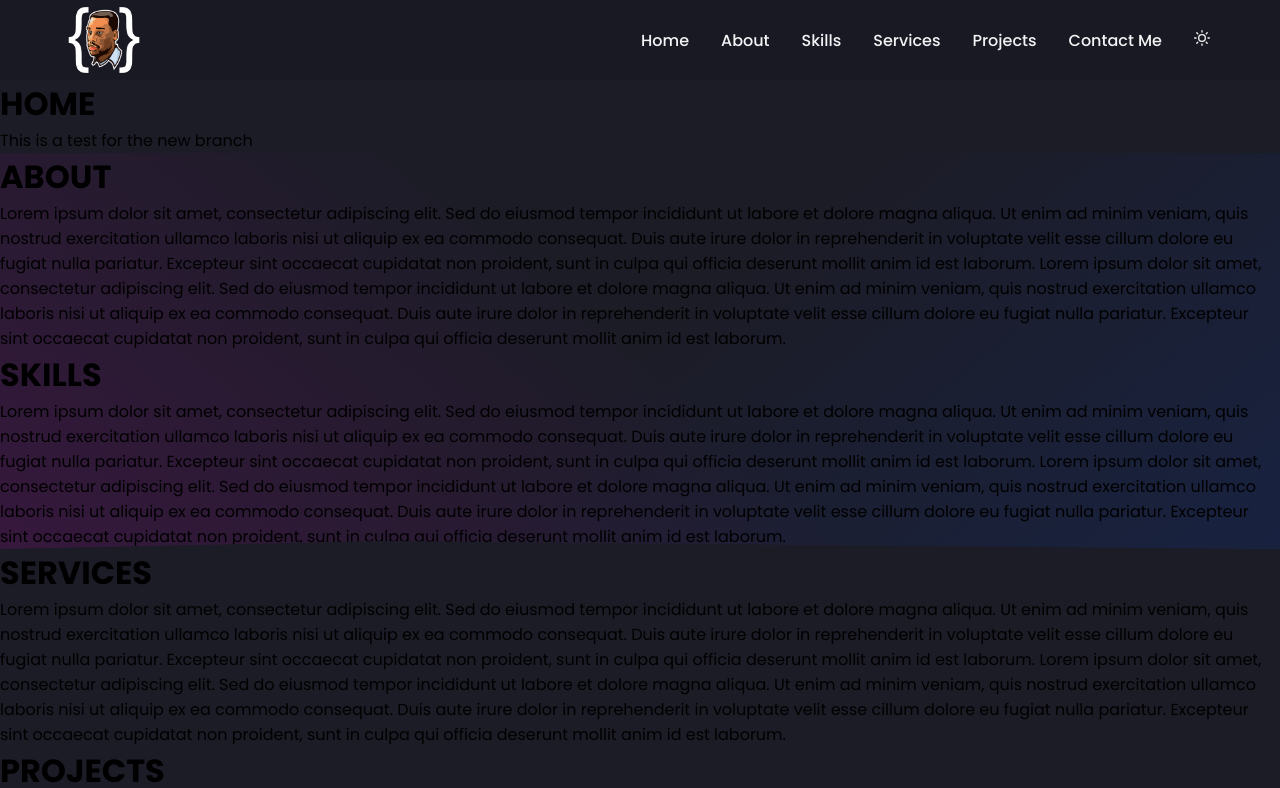
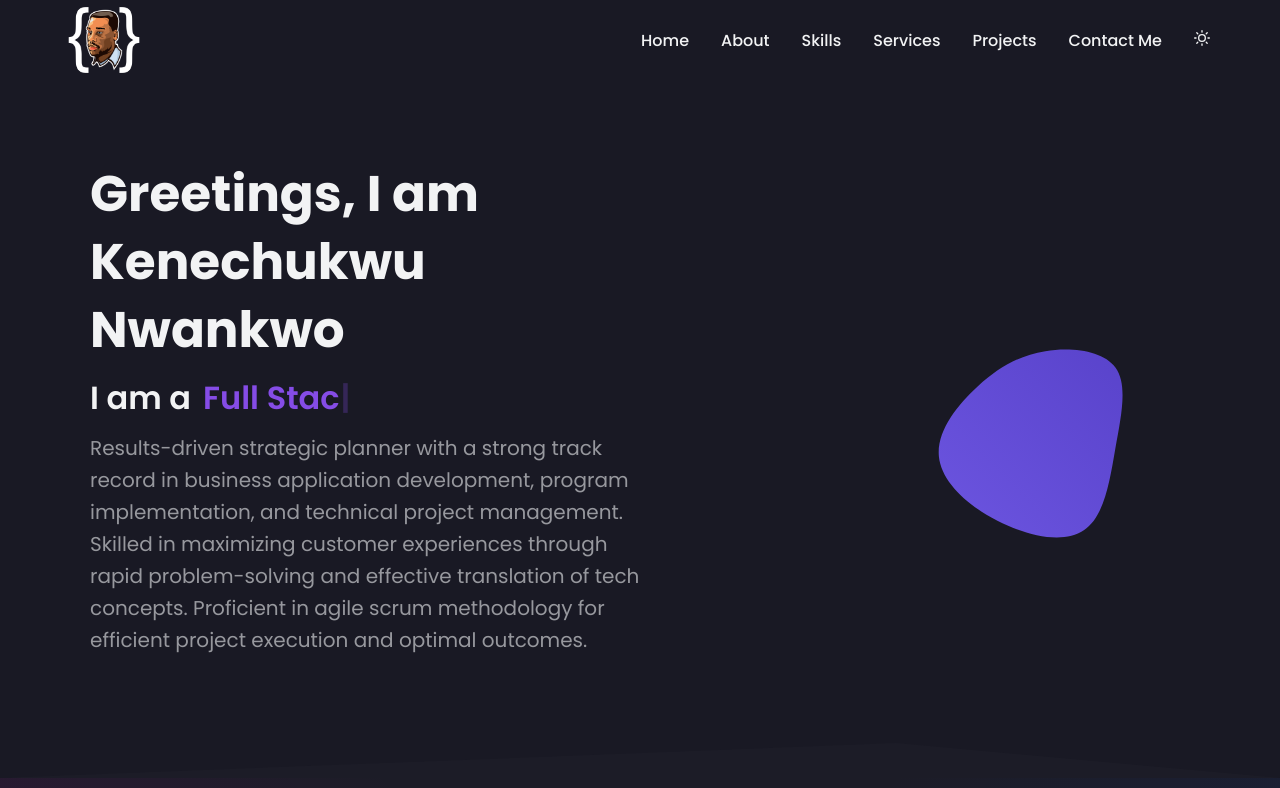
Before and after one commit to kin018/kin018dev, a React (Create React App) app in the folder portfolio/: page / in a window 1280 px wide. Shown: the top 788 px of the page. Built offline with nearby package versions, Linux system fonts and the light colour scheme.

Commit message:
Updated Home Component with StyleComponents, refreshed Portfolio Data, integrated Typewriter-effect package, and currently exploring Blob options.

```diff
--- a/portfolio/src/components/Blob.jsx
+++ b/portfolio/src/components/Blob.jsx
@@ -10,7 +10,7 @@ function Blob() {
       {/* Blob was created using https://www.softr.io/tools/svg-shape-generator */}
 
       {/* Blob design 1 */}
-      {/* <svg
+      <svg
         id="sw-js-blob-svg"
         viewBox="0 0 100 100"
         xmlns="http://www.w3.org/2000/svg"
@@ -35,13 +35,14 @@ function Blob() {
             </linearGradient>
           </mask>
         </defs>
+
         <path
           fill="url(#sw-gradient)"
           d="M25.2,-20.6C29.3,-14.9,27.1,-4.6,25.1,6.4C23.2,17.4,21.4,29.1,14.6,33.6C7.8,38.2,-4.1,35.6,-14.2,30.4C-24.4,25.2,-32.9,17.3,-33.7,9C-34.5,0.7,-27.7,-8,-20.8,-14.3C-13.9,-20.7,-7,-24.7,1.8,-26.1C10.5,-27.5,21,-26.3,25.2,-20.6Z"
           transform="translate(50 50)"
           strokeWidth="0"
         ></path>
-      </svg> */}
+      </svg>
 
       {/* Blob design 2 */}
       {/* <svg
--- a/portfolio/src/components/Home.jsx
+++ b/portfolio/src/components/Home.jsx
@@ -1,16 +1,49 @@
 import React from 'react';
 //import SocialMedia from './SocialMedia';
 import Blob from './Blob';
+import { Bio } from '../data/PortfolioData';
+import Typewriter from 'typewriter-effect';
+import {
+  HomeMainWrapper,
+  HomeDescriptionContainer,
+  HomePictureContainer,
+  HomeMainContainer,
+  TitleName,
+  TextLoop,
+  TextSpan,
+  SubTitle,
+} from '../styledComponents/StyledComponents';
 
 function Home() {
+  const typewriterOptions = {
+    strings: Bio.roles,
+    autoStart: true,
+    loop: true,
+  };
+
   return (
-    <div>
-      <div>
-        <h1>HOME</h1>
-        <Blob />
-        {/* <SocialMedia /> */}
-        <p>This is a test for the new branch</p>
-      </div>
+    <div id="home">
+      <HomeMainContainer>
+        <HomeMainWrapper>
+          <HomeDescriptionContainer>
+            <TitleName>
+              Greetings, I am
+              <br />
+              {Bio.name}
+            </TitleName>
+            <TextLoop>
+              I am a
+              <TextSpan>
+                <Typewriter options={typewriterOptions}></Typewriter>
+              </TextSpan>
+            </TextLoop>
+            <SubTitle>{Bio.description}</SubTitle>
+          </HomeDescriptionContainer>
+          <HomePictureContainer>
+            <Blob></Blob>
+          </HomePictureContainer>
+        </HomeMainWrapper>
+      </HomeMainContainer>
     </div>
   );
 }
--- a/portfolio/src/data/PortfolioData.js
+++ b/portfolio/src/data/PortfolioData.js
@@ -4,10 +4,11 @@ export const Bio = {
     'Full Stack Developer',
     'Certified Scrum Master',
     'UI/UX Designer',
+    'QA Engineer',
     'Freelancer',
   ],
   description:
-    'Results-driven strategic planner with a proficiency in developing business applications and programs, implementing integrations, and adeptly managing technical projects. As an accomplished solutions-builder, I have a proven track record of maximizing customer and end-user experiences through rapid problem-solving and the effective translation of technological concepts. My approach is strengthened by leveraging agile scrum methodology, ensuring efficient project execution and delivering optimal outcomes.',
+    'Results-driven strategic planner with a strong track record in business application development, program implementation, and technical project management. Skilled in maximizing customer experiences through rapid problem-solving and effective translation of tech concepts. Proficient in agile scrum methodology for efficient project execution and optimal outcomes.',
 };
 
 export const skills = [
--- a/portfolio/src/styledComponents/StyledComponents.js
+++ b/portfolio/src/styledComponents/StyledComponents.js
@@ -2,7 +2,7 @@ import styled from 'styled-components';
 
 //Blob
 export const HomeBlobImg = styled.img`
-  width: 170px;
+  width: 200px;
 `;
 
 export const HomeBlobImgSVGWrapper = styled.div`
@@ -324,4 +324,129 @@ font-size: 1.2rem;
   }
 `;
 
-//Next Component
+//Home Component
+export const HomeMainContainer = styled.div`
+  display: flex;
+  justify-content: center;
+  position: relative;
+  background-color: ${({ theme }) => theme.card_light};
+  padding: 80px 30px;
+
+  @media (max-width: 960px) {
+    padding: 66px 16px;
+  }
+
+  @media (max-width: 640px) {
+    padding: 32px 16px;
+  }
+
+  z-index: 1;
+  clip-path: polygon(0 0, 100% 0, 100% 100%, 70% 95%, 0 100%);
+`;
+
+export const HomeMainWrapper = styled.div`
+  position: relative;
+  display: flex;
+  justify-content: space-between;
+  align-items: center;
+  width: 100%;
+  max-width: 1100px;
+
+  @media (max-width: 960px) {
+    flex-direction: column;
+  }
+`;
+
+export const HomeDescriptionContainer = styled.div`
+  width: 100%;
+  order: 1; // Content order on larger screens
+
+  @media (max-width: 960px) {
+    order: 2; // Content order on smaller screens
+    margin-bottom: 30px;
+    display: flex;
+    flex-direction: column;
+    align-items: center;
+  }
+
+  @media (max-width: 640px) {
+    order: 2; // Content order on smaller screens
+    margin-bottom: 30px;
+    display: flex;
+    flex-direction: column;
+    align-items: center;
+  }
+`;
+
+export const HomePictureContainer = styled.div`
+  width: 100%;
+  display: flex;
+  order: 2;
+  justify-content: end;
+  gap: 12px;
+
+  @media (max-width: 960px) {
+    order: 1;
+    justify-content: center;
+    align-items: center;
+    margin-bottom: 80px;
+  }
+
+  @media (max-width: 640px) {
+    margin-bottom: 30px;
+  }
+`;
+
+export const TitleName = styled.div`
+  font-weight: 700;
+  font-size: 50px;
+  color: ${({ theme }) => theme.text_primary};
+  line-height: 68px;
+  @media (max-width: 960px) {
+    text-align: center;
+  }
+
+  @media (max-width: 640px) {
+    font-size: 40px;
+    line-height: 48px;
+    margin-bottom: 8px;
+  }
+`;
+
+export const TextLoop = styled.div`
+  font-weight: 600;
+  font-size: 32px;
+  display: flex;
+  gap: 12px;
+  color: ${({ theme }) => theme.text_primary};
+  line-height: 68px;
+  @media (max-width: 960px) {
+    text-align: center;
+  }
+  @media (max-width: 640px) {
+    font-size: 22px;
+    line-height: 48px;
+    margin-bottom: 16px;
+  }
+`;
+
+export const TextSpan = styled.span`
+  color: ${({ theme }) => theme.primary};
+  cursor: pointer;
+`;
+
+export const SubTitle = styled.div`
+  font-size: 20px;
+  line-height: 32px;
+  margin-bottom: 42px;
+  color: ${({ theme }) => theme.text_primary + 95};
+
+  @media (max-width: 960px) {
+    text-align: center;
+  }
+
+  @media (max-width: 640px) {
+    font-size: 16px;
+    line-height: 32px;
+  }
+`;
```
